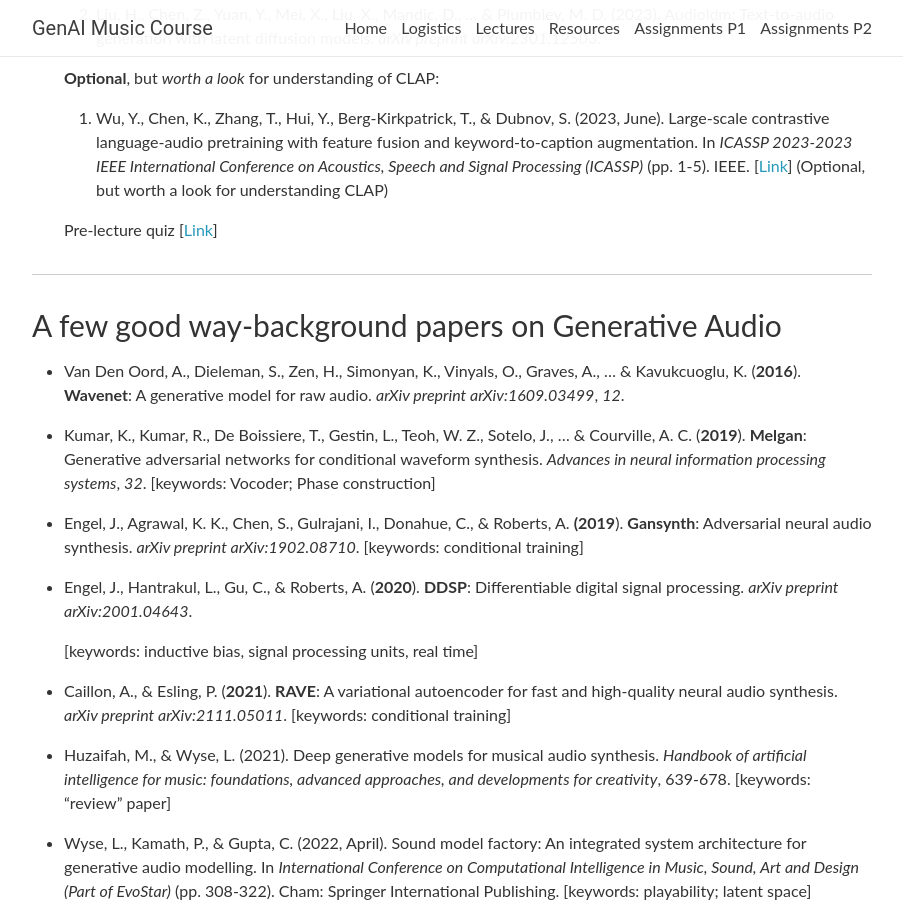
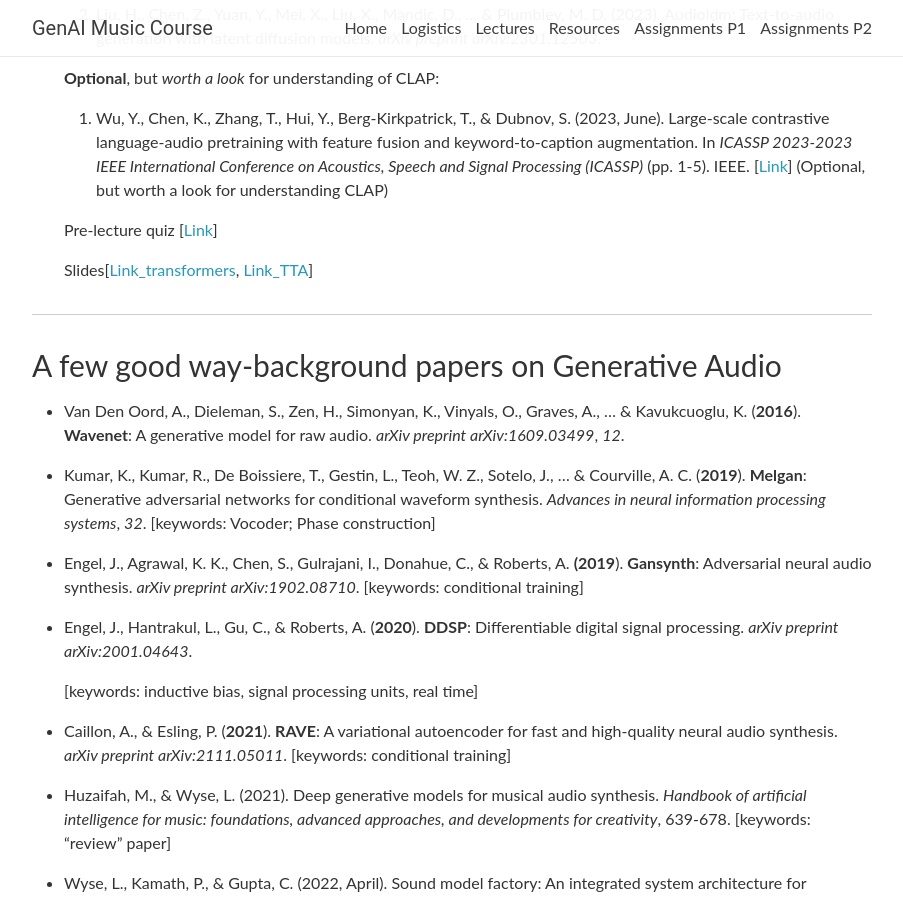
Before and after one commit to upf-smc-genai-music/upf-smc-genai-music.github.io, a Jekyll site: the page built from _pages/lectures.md, in a window 1280 px wide and 900 px high, scrolled down 7551 px. Shown: the whole window, without its empty margins (188-1091 px from the left). Built offline with Jekyll 4.4.1, drawn with Linux system fonts in a browser that asks for light colours; nearby versions of some CDN libraries; comment, search, counter and statistics services are not loaded.

Commit message:
Leture 5 slides

```diff
--- a/_pages/lectures.md
+++ b/_pages/lectures.md
@@ -290,6 +290,8 @@ slides [[Link](https://docs.google.com/presentation/d/1bCOFaJ-q1jKe3BrDLBzy9UBj5
 
   Pre-lecture quiz [[Link](https://docs.google.com/forms/d/e/1FAIpQLSe_5tqjoRgn607SSzn_FRPbY6xXq-aT23aqpoAwD5EtoA39WQ/viewform?usp=dialog)]
 
+  Slides[[Link_transformers](https://docs.google.com/presentation/d/1dMNUT2sOTbPH_p_wylWVpNJy_0VxLHbQ/edit?usp=sharing&ouid=113968304967495650516&rtpof=true&sd=true), [Link_TTA](https://docs.google.com/presentation/d/1BF8yJQl9m9AzL_A0A9QCPMCj3kmK1bOq/edit?usp=sharing&ouid=113968304967495650516&rtpof=true&sd=true)]
+
 ---
 
 
```
